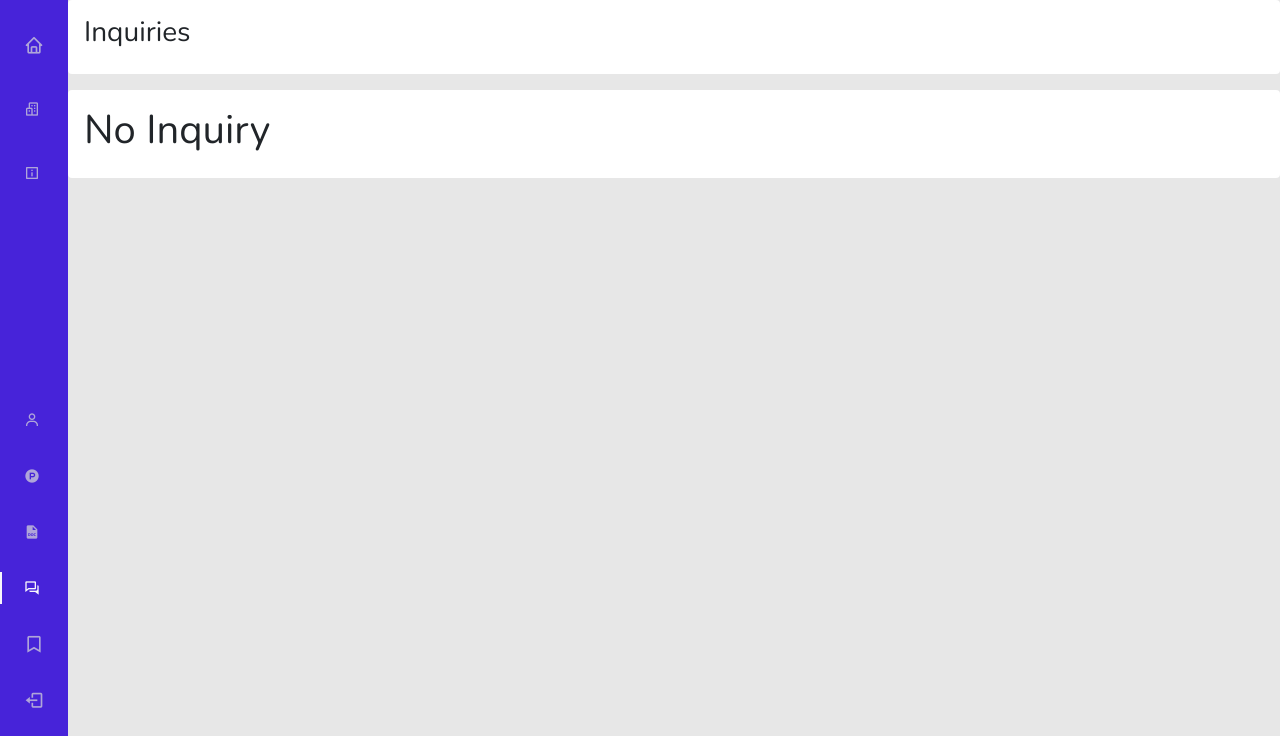
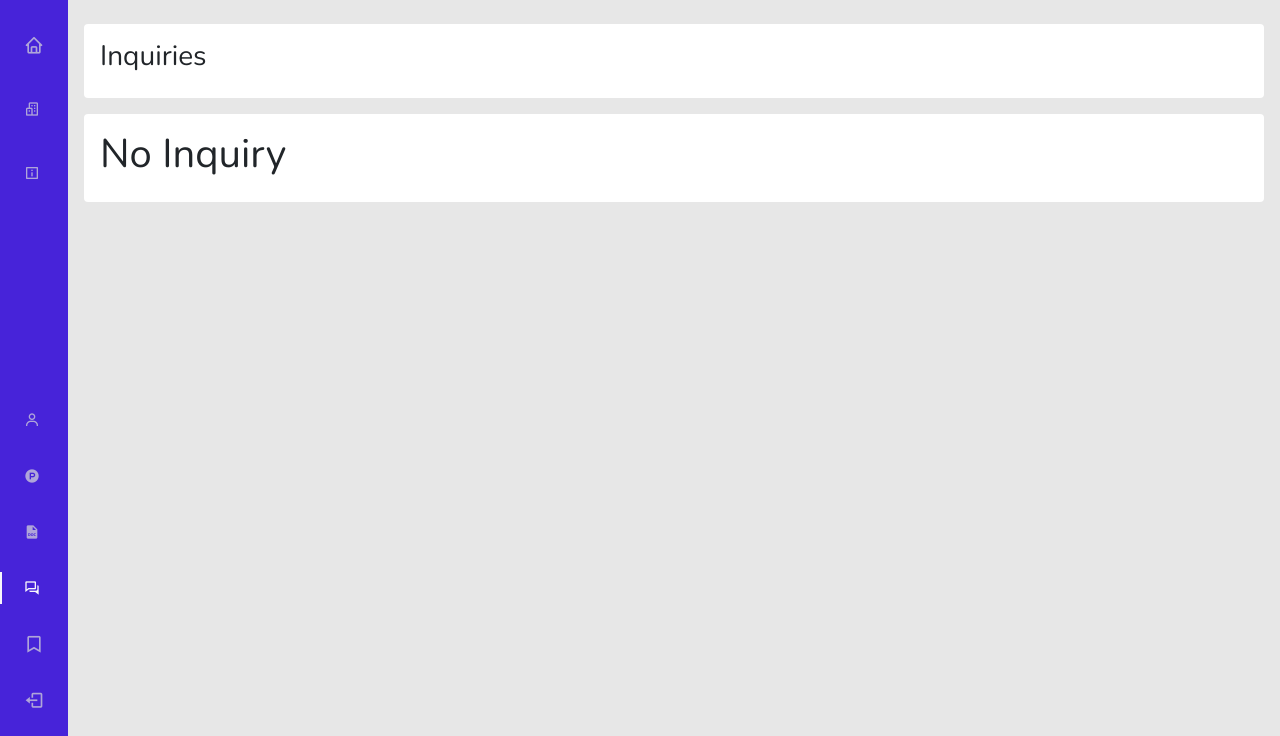
Before and after one commit to iamaliataie/django-real-estate-management, a Django app: page /inquiries/ in a window 1280 px wide. Shown: the part 64-800 px from the top of the page. Run offline with Django 4.2, Linux system fonts and the light colour scheme; the visitor is signed in with stand-in values (Sample User, id 1); data that the repository does not hold is empty; some libraries are stand-ins or nearby versions.

Commit message:
inquiry templates modified

```diff
--- a/static/css/main.css
+++ b/static/css/main.css
@@ -207,7 +207,7 @@ a {
 }
 
 .page-container {
-  padding: 1rem;
+  padding: 1rem !important;
 }
 
 @media screen and (min-width: 768px) {
--- a/templates/base.html
+++ b/templates/base.html
@@ -156,7 +156,7 @@
       </nav>
     </div>
 
-    <div class="main-content">
+    <div class="main-content py-2">
       {% block content %} {% endblock content %}
     </div>
     <script src="https://ajax.googleapis.com/ajax/libs/jquery/3.7.0/jquery.min.js"></script>
--- a/templates/deal/deal_detail.html
+++ b/templates/deal/deal_detail.html
@@ -10,7 +10,7 @@
 
 
 {% block content %}
-    <div class="container-fluid pag-container">
+    <div class="page-container">
         <div class="p-3 bg-white rounded mb-3">
             <h3>{{ object.property }}</h3>
             <p>{{ object.created_at|date:"M d, Y" }}</p>
--- a/templates/inquiry/inquiry_list.html
+++ b/templates/inquiry/inquiry_list.html
@@ -10,7 +10,7 @@
 
 
 {% block content %}
-<div class="pag-container">
+<div class="page-container">
     <div class="p-3 rounded bg-white mb-3">
         <h3>Inquiries</h3>
     </div>
```
